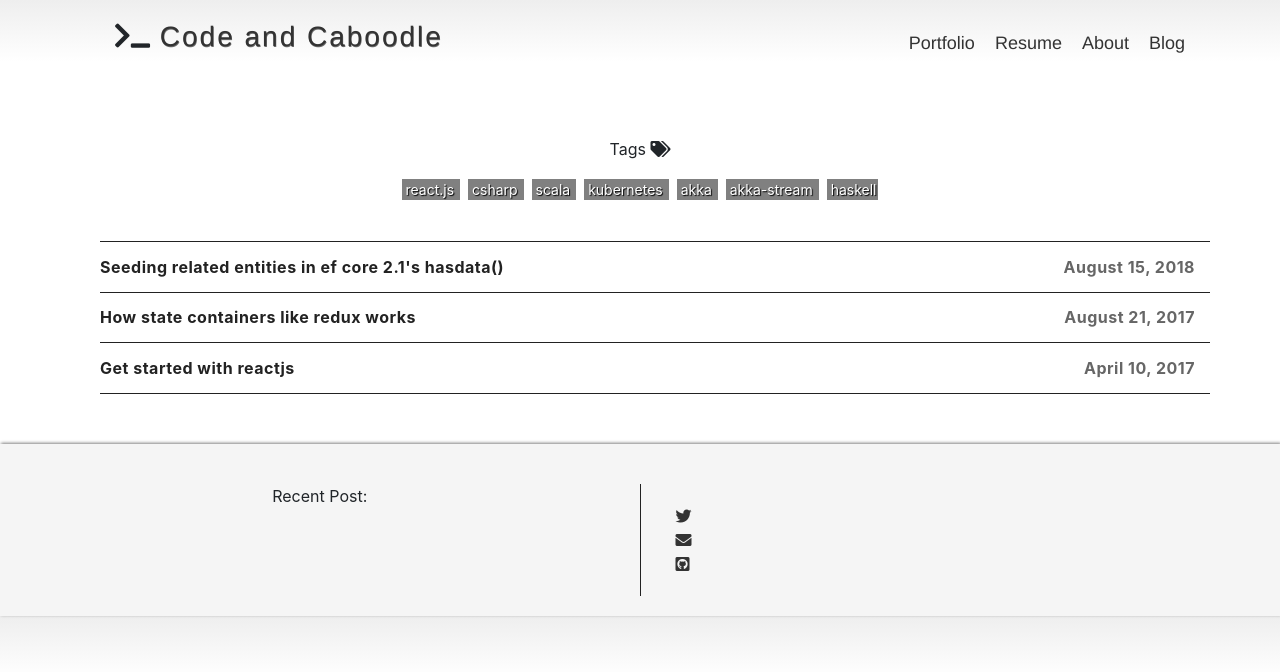
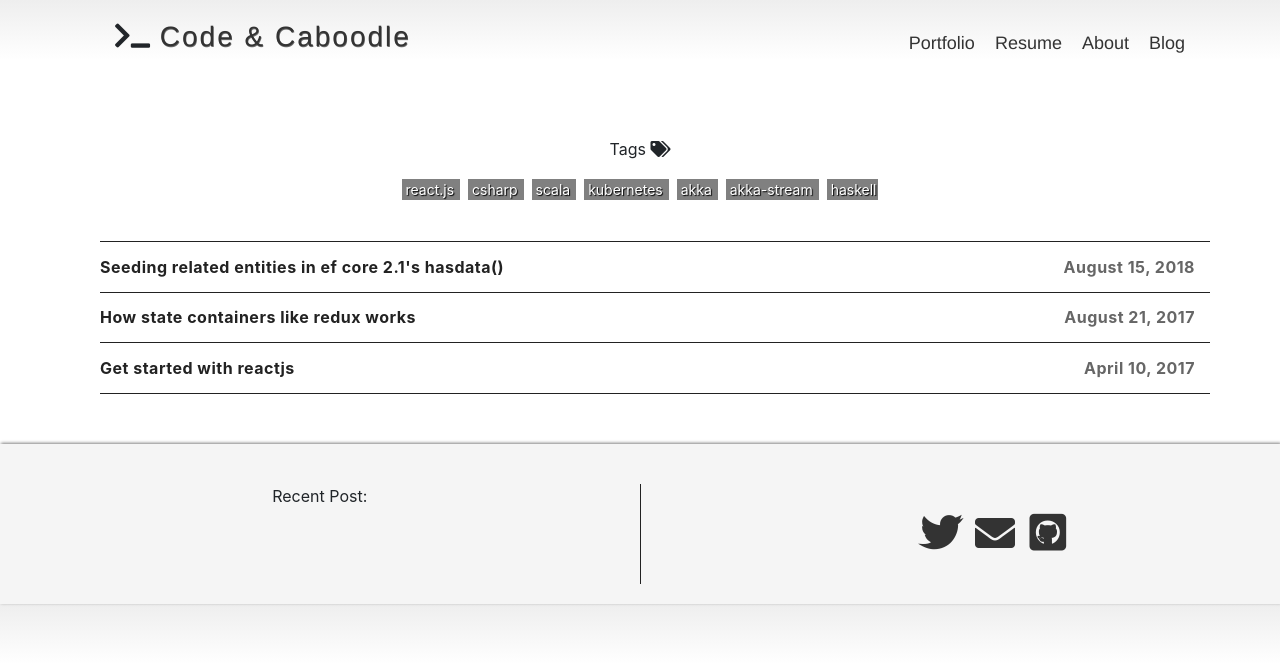
Before and after one commit to yeleywale/yeleywale.github.io, a Jekyll site: the page built from index.html, in a window 1280 px wide. Shown: the top 672 px of the page. Built offline with Jekyll 4.4.1, drawn with Linux system fonts in a browser that asks for light colours; nearby versions of some CDN libraries; some web fonts are replaced.

```diff
--- a/_config.yml
+++ b/_config.yml
@@ -3,7 +3,7 @@
 #
 
 # Name of your site (displayed in the header)
-name: Code and Caboodle
+name: Code & Caboodle
 
 # Short bio or description (displayed in the header)
 description: Software developer blogging about C#, ASP.NET, Xamarin, Scala, and every cool thing in tech.
@@ -27,7 +27,7 @@
   instagram:
   linkedin:
   pinterest:
-  rss: # just type anything here for a working RSS icon
+  rss: akinwale
   twitter: yeleywaley
   stackoverflow: # your stackoverflow profile, e.g. "users/50476/bart-kiers"
   youtube: # channel/<your_long_string> or user/<user-name>
--- a/style.scss
+++ b/style.scss
@@ -359,7 +359,8 @@
   border-left: 1px ridge $darkerGray;
   padding: 20px 0;
   a {
-      display: block;
+      font-weight: 900;
+      font-size: 40px;
       text-align: left;
       text-indent: 10px;
       color: $darkGray;
```
